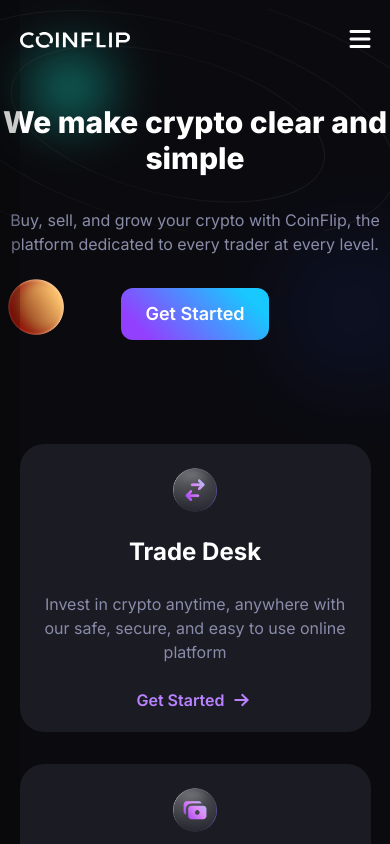
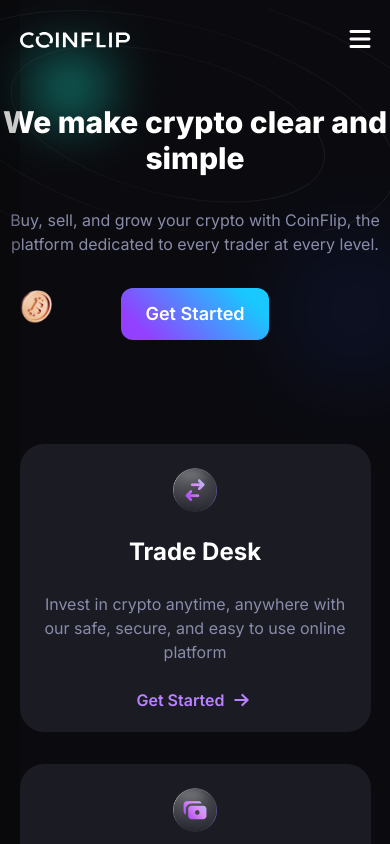
Before and after one commit to gift56/coinflip, a Vue app: page / in a window 390 px wide. Shown: the top 844 px of the page. Built offline with nearby package versions, Linux system fonts and the light colour scheme.

Commit message:
working on some updated

```diff
--- a/src/components/Hero.vue
+++ b/src/components/Hero.vue
@@ -38,7 +38,7 @@
         class="absolute top-[-25%]"
       />
       <img src="../assets/image/heroImage1.png" alt="coin" class="absolute top-[70%] lg:top-[-2%] left-[2%] lg:left-[5%] w-14 h-14 md:w-32 md:h-32" />
-      <img src="../assets/image/heroImage2.png" alt="coin" class="absolute top-[70%] lg:top-[60%] left-[2%] lg:left-[5%] w-14 h-14 md:w-28 md:h-28" />
+      <img src="../assets/image/heroImage2.png" alt="coin" class="absolute top-[70%] lg:top-[60%] left-[2%] lg:left-[5%] w-14 h-14 md:w-28 md:h-28 hidden lg:block" />
     </div>
   </section>
 </template>
```
